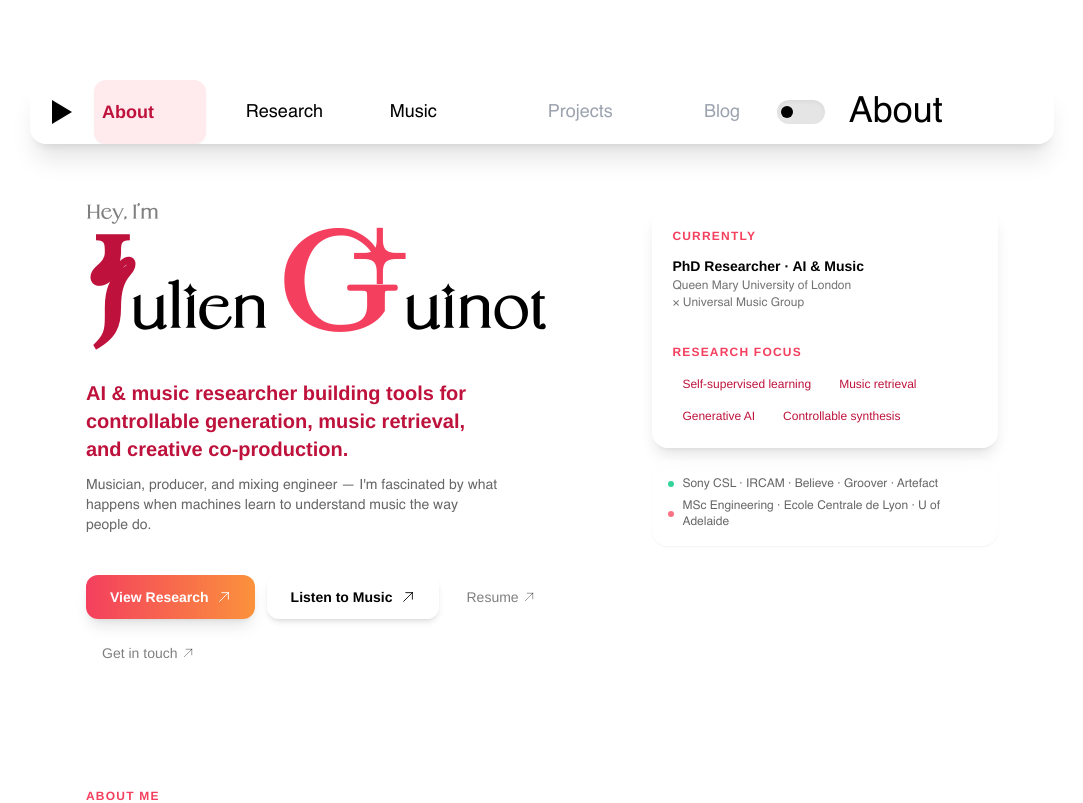
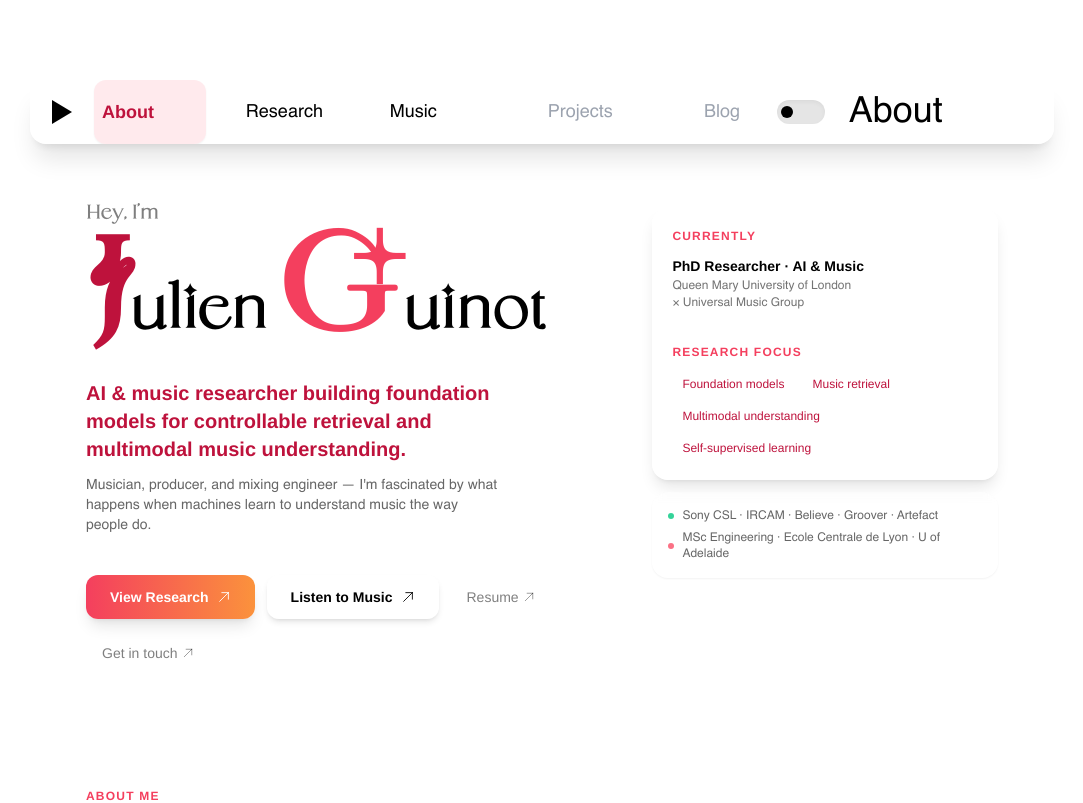
Before and after one commit to Pliploop/neo_portfolio, a React (Create React App) app: page /about in a window 1280 px wide. Shown: the top 803 px of the page, without its empty margins (98-1181 px from the left). Built offline with nearby package versions, Linux system fonts and the light colour scheme.

Commit message:
Fix positioning statement and research tags to match actual PhD focus
Co-Authored-By: Claude Sonnet 4.6 <noreply@anthropic.com>

```diff
--- a/src/components/AboutPage.js
+++ b/src/components/AboutPage.js
@@ -111,7 +111,7 @@ const Intro = () => {
         </p>
 
         <p className="lg:text-xl text-base font-semibold text-rose-700 dark:text-orange-200 mb-3 lg:w-4/5 leading-snug">
-          AI & music researcher building tools for controllable generation, music retrieval, and creative co-production.
+          AI & music researcher building foundation models for controllable retrieval and multimodal music understanding.
         </p>
 
         <p className="lg:text-sm text-xs dark:text-rose-50/70 text-black/60 lg:w-4/5 mb-10 leading-relaxed">
@@ -163,7 +163,7 @@ const Intro = () => {
           <div className="h-px bg-black/8 dark:bg-white/10 my-4" />
           <p className="text-xs font-semibold uppercase tracking-widest text-rose-500 dark:text-orange-400 mb-3">Research focus</p>
           <div className="flex flex-wrap gap-2">
-            {["Self-supervised learning", "Music retrieval", "Generative AI", "Controllable synthesis"].map(tag => (
+            {["Foundation models", "Music retrieval", "Multimodal understanding", "Self-supervised learning"].map(tag => (
               <span
                 key={tag}
                 className="px-2.5 py-1 rounded-full text-xs bg-rose-400/12 dark:bg-orange-400/10 text-rose-700 dark:text-orange-300 font-medium"
```
